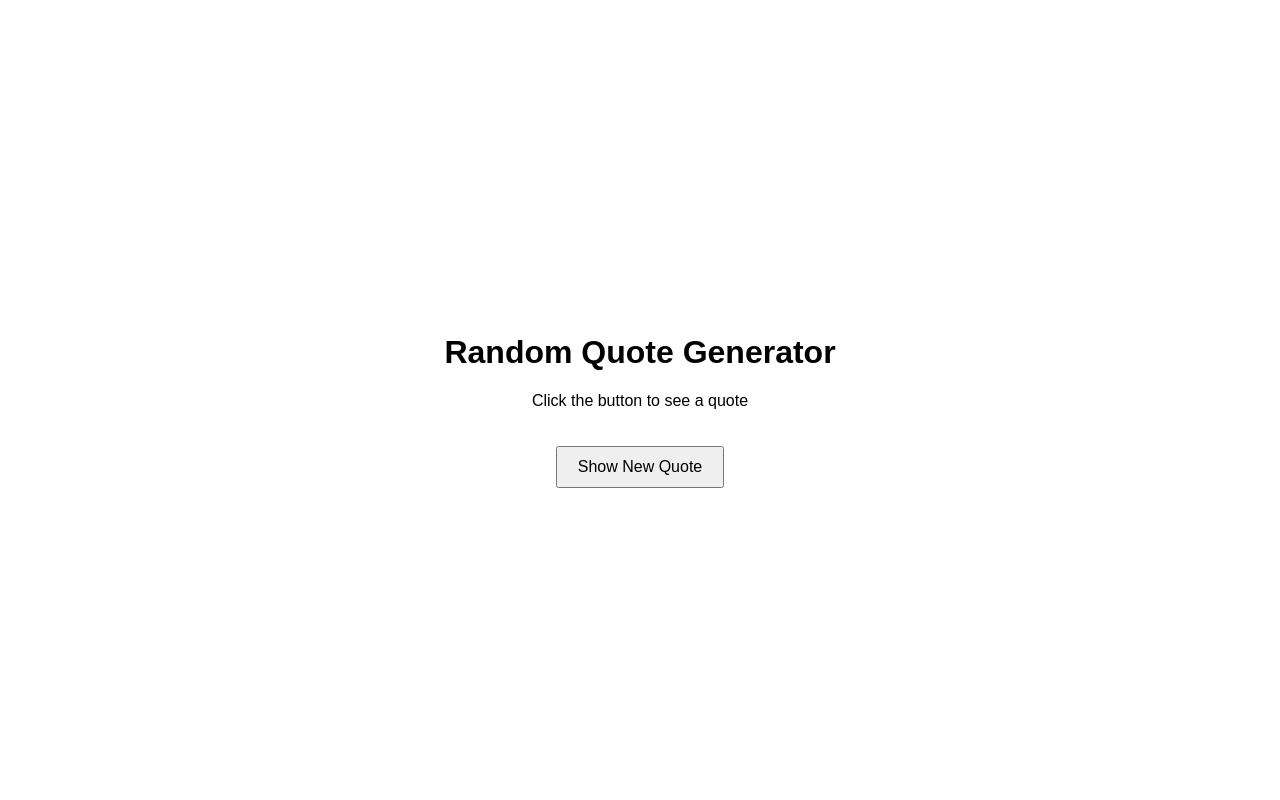
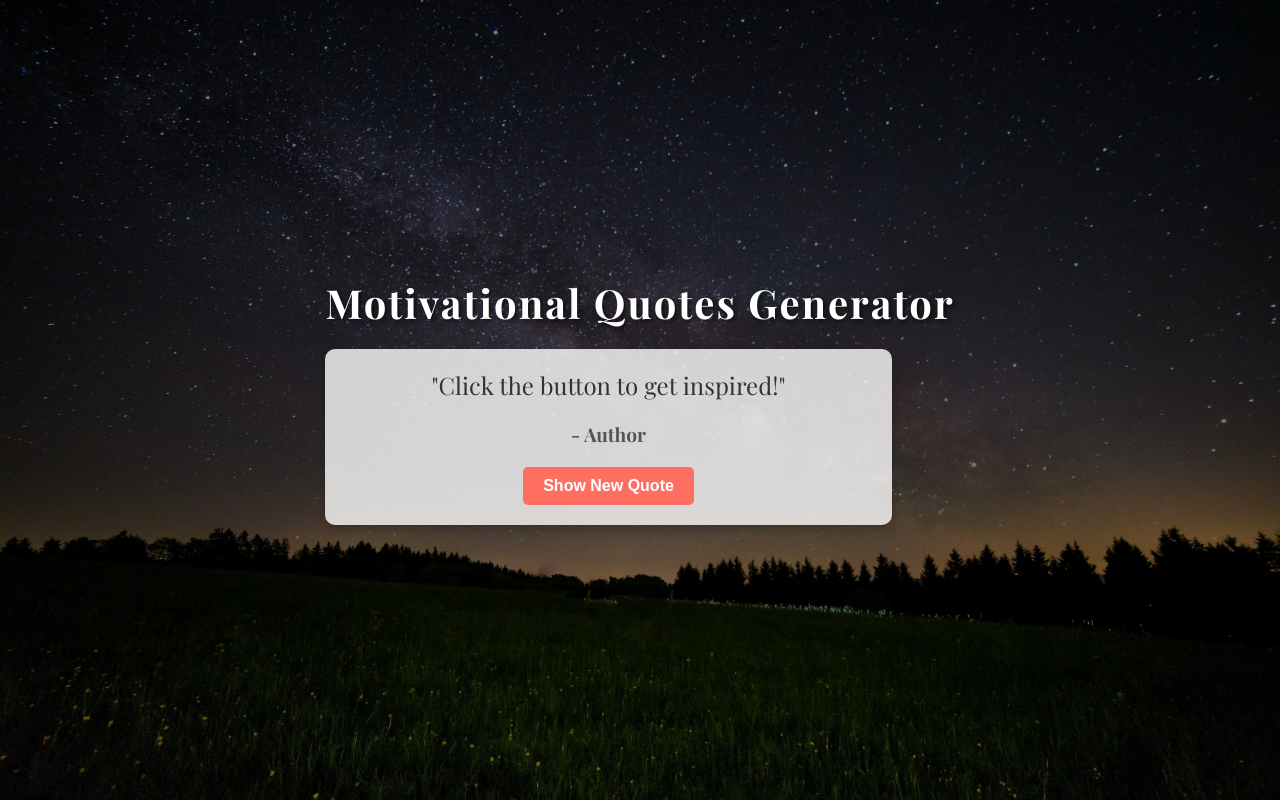
Before and after one commit to rpisavadia/Motivational-Quotes, a plain HTML site: page index.html in a window 1280 px wide. Drawn offline with nearby package versions, Linux system fonts and the light colour scheme.

Commit message:
better visual appearance and api changes

```diff
--- a/index.html
+++ b/index.html
@@ -3,17 +3,24 @@
 <head>
     <meta charset="UTF-8">
     <meta name="viewport" content="width=device-width, initial-scale=1.0">
-    <title>Quote Generator</title>
+    <title>Motivational Quotes Generator</title>
     <link rel="stylesheet" href="style.css">
     <script defer src="script.js"></script>
+    <link href="https://fonts.googleapis.com/css2?family=Playfair+Display:wght@400;700&family=Roboto:wght@300;400&display=swap" rel="stylesheet">
 </head>
 <body>
-    <div class="container">
-        <h1>Random Quote Generator</h1>
-        <p id="quoteDisplay">Click the button to see a quote</p>
-        <p id="authorDisplay"></p>
-        <button id="newQuoteButton">Show New Quote</button>
+    <div class="background">
+        <div class="content">
+            <!-- New Heading -->
+            <h1 class="main-heading">Motivational Quotes Generator</h1>
+
+            <!-- Existing Quote Container -->
+            <div class="quote-container">
+                <div id="quoteDisplay" class="quote-text">"Click the button to get inspired!"</div>
+                <div id="authorDisplay" class="quote-author">- Author</div>
+                <button id="newQuoteButton" class="quote-button">Show New Quote</button>
+            </div>
+        </div>
     </div>
-
 </body>
 </html>
--- a/script.js
+++ b/script.js
@@ -20,18 +20,16 @@ document.getElementById('newQuoteButton').addEventListener('click', displayRando
 
 async function fetchRandomQuote() {
     try {
-        // Requesting a random quote from the API without using tags
-        const response = await fetch("https://zenquotes.io/api/quotes");
+        // Requesting a random quote from the Quotable API
+        const response = await fetch("http://api.quotable.io/random");
         if (!response.ok) {
             throw new Error(`HTTP error! Status: ${response.status}`);
         }
         const data = await response.json();
 
-        // Extracting and displaying the quote
-        const quote = data[0]; // The API returns an array with one quote object
-        console.log(`"${quote.q}" — ${quote.a}`);
-        document.getElementById('quoteDisplay').innerText = `"${quote.q}"`;
-        document.getElementById('authorDisplay').innerText = `- ${quote.a}`;
+        // Extracting and displaying the quote and author
+        document.getElementById('quoteDisplay').innerText = `"${data.content}"`;
+        document.getElementById('authorDisplay').innerText = `- ${data.author}`;
     } catch (error) {
         console.error("Error fetching the quote:", error);
         document.getElementById('quoteDisplay').innerText = "Could not fetch a quote.";
@@ -39,5 +37,5 @@ async function fetchRandomQuote() {
     }
 }
 
-// Trigger the quote fetching function on button click
+// Attach the function to the button click
 document.getElementById('newQuoteButton').addEventListener('click', fetchRandomQuote);
--- a/style.css
+++ b/style.css
@@ -1,21 +1,94 @@
-body {
-    font-family: Arial, sans-serif;
-    display: flex;
-    justify-content: center;
-    align-items: center;
-    height: 100vh;
+/* Reset */
+* {
     margin: 0;
+    padding: 0;
+    box-sizing: border-box;
 }
 
-.container {
+/* Content Wrapper */
+.content {
     text-align: center;
-    width: 80%;
-    max-width: 500px;
+    padding: 20px;
 }
 
-button {
-    margin-top: 20px;
+/* Main Heading */
+.main-heading {
+    font-family: 'Playfair Display', serif;
+    font-size: 2.5em;
+    color: white;
+    text-shadow: 2px 2px 5px rgba(0, 0, 0, 0.7);
+    margin-bottom: 20px;
+    letter-spacing: 2px;
+}
+
+
+/* Body and Background */
+body {
+    font-family: 'Roboto', sans-serif;
+    height: 100vh;
+    display: flex;
+    align-items: center;
+    justify-content: center;
+    background: linear-gradient(rgba(0, 0, 0, 0.5), rgba(0, 0, 0, 0.5)), url('Assets/pexels-pixabay-433155.jpg');
+    background-size: cover;
+    background-position: center;
+    color: white;
+}
+
+/* Quote Container */
+.quote-container {
+    background: rgba(255, 255, 255, 0.8);
+    color: #333;
+    padding: 20px 30px;
+    border-radius: 10px;
+    box-shadow: 0px 4px 8px rgba(0, 0, 0, 0.2);
+    text-align: center;
+    max-width: 600px;
+    width: 90%;
+    font-family: 'Playfair Display', serif;
+}
+
+/* Quote Text */
+.quote-text {
+    font-size: 1.5em;
+    font-weight: 400;
+    margin-bottom: 20px;
+}
+
+/* Quote Author */
+.quote-author {
+    font-size: 1.2em;
+    font-weight: 700;
+    color: #555;
+    margin-bottom: 20px;
+}
+
+/* Button */
+.quote-button {
     padding: 10px 20px;
-    font-size: 16px;
+    background-color: #ff6f61;
+    color: white;
+    font-size: 1em;
+    font-weight: bold;
+    border: none;
+    border-radius: 5px;
     cursor: pointer;
+    transition: background-color 0.3s ease;
 }
+
+.quote-button:hover {
+    background-color: #e65550;
+}
+
+/* Responsive Design */
+@media (max-width: 768px) {
+    .quote-text {
+        font-size: 1.2em;
+    }
+    .quote-author {
+        font-size: 1em;
+    }
+    .quote-button {
+        font-size: 0.9em;
+    }
+}
```
Also changed, not shown: Assets/pexels-pixabay-433155.jpg (added), 1 other file.
